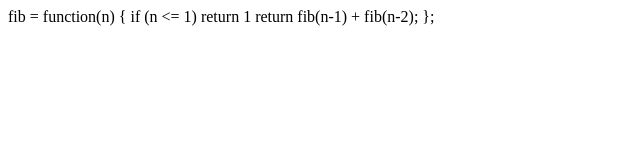
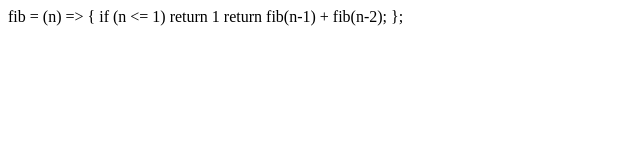
Before and after one commit to TomTheWebDev/fibonacci-sequence-algo, a plain HTML site: page index.html in a window 1280 px wide. Shown: the whole page, without its empty margins (0-640 px from the left). Drawn offline with Linux system fonts and the light colour scheme.

Commit message:
Update index.html

```diff
--- a/index.html
+++ b/index.html
@@ -5,8 +5,7 @@
     <title>fibonacci</title>
   </head>
   <body>
-    fib = function(n) {
-
+    fib = (n) => {
                 if (n <= 1) return 1
                 return fib(n-1) + fib(n-2);
             };
```
